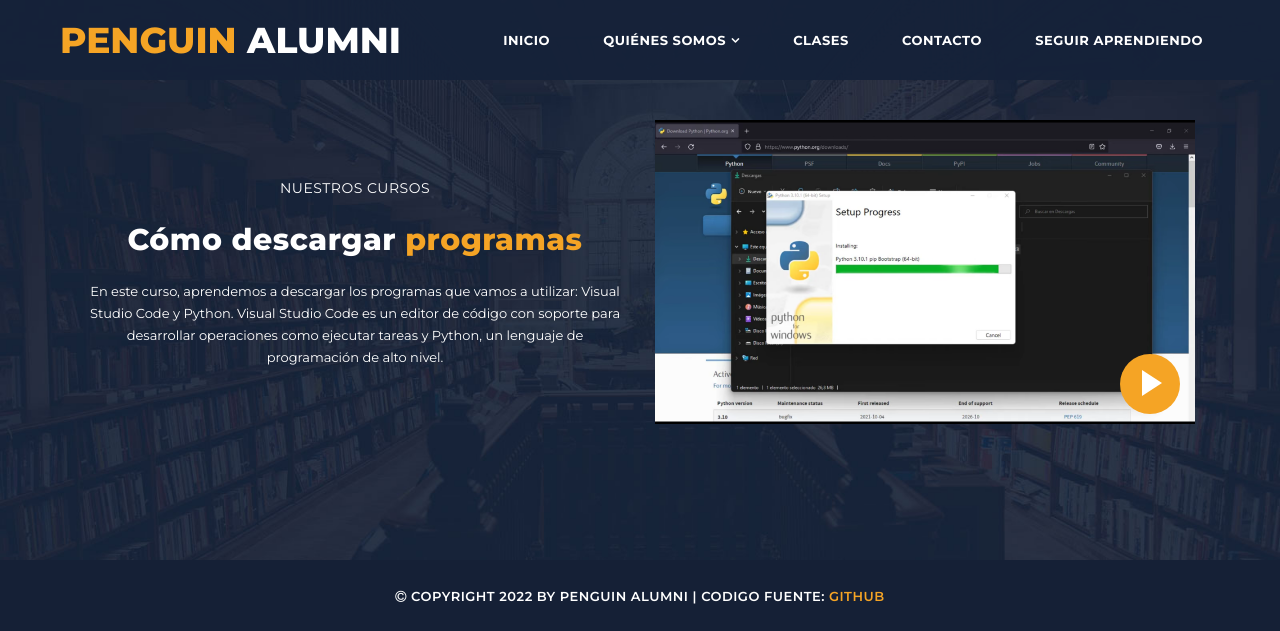
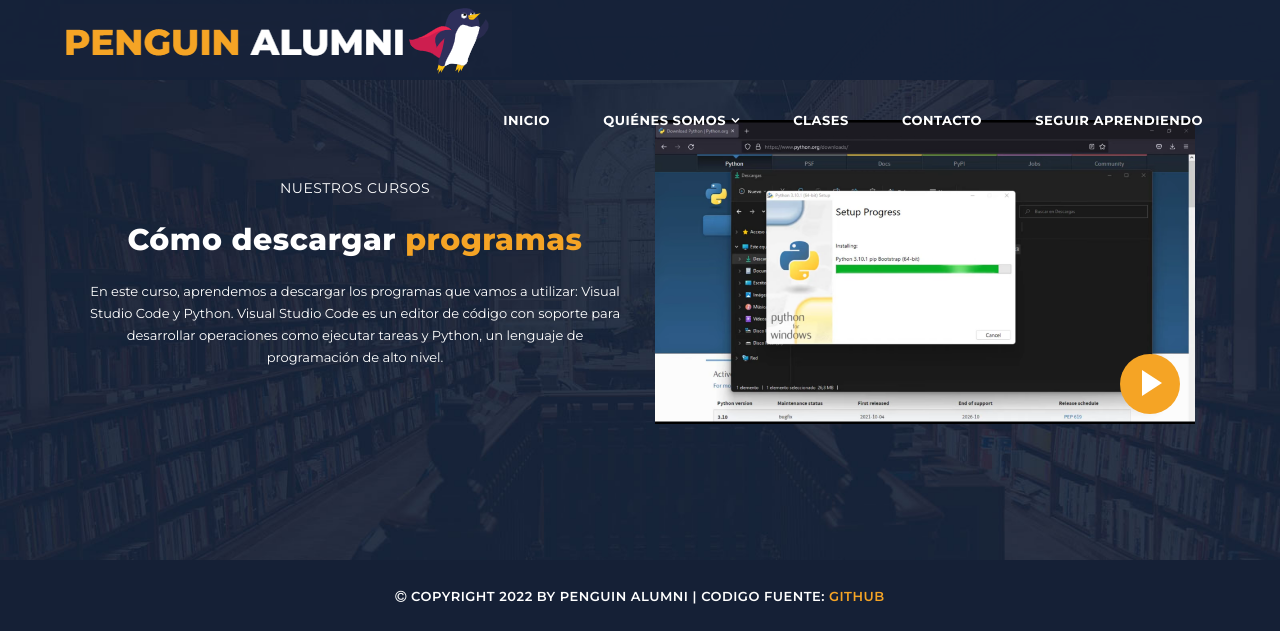
Before and after one commit to gabifleitas/bootcampv, a Flask app: page /descargar_programa in a window 1280 px wide. Shown: the top 631 px of the page. Run offline with Flask 2, Linux system fonts and the light colour scheme; some libraries are stand-ins or nearby versions.

Commit message:
AÃctualize el logo

```diff
--- a/templates/descargar_programa.html
+++ b/templates/descargar_programa.html
@@ -35,7 +35,8 @@ https://templatemo.com/tm-557-grad-school
   <!--header-->
   <header class="main-header clearfix" role="header">
     <div class="logo">
-      <a href="#"><em>PENGUIN</em> ALUMNI</a>
+            <!--a href="#"><em>PENGUIN</em> ALUMNI</a-->
+            <img src="{{url_for('static', filename='assets/images/penguiac.png')}}">
     </div>
     <a href="#menu" class="menu-link"><i class="fa fa-bars"></i></a>
     <nav id="menu" class="main-nav" role="navigation">
--- a/templates/f1_variables.html
+++ b/templates/f1_variables.html
@@ -35,7 +35,8 @@ https://templatemo.com/tm-557-grad-school
   <!--header-->
   <header class="main-header clearfix" role="header">
     <div class="logo">
-      <a href="#"><em>PENGUIN</em> ALUMNI</a>
+            <!--a href="#"><em>PENGUIN</em> ALUMNI</a-->
+            <img src="{{url_for('static', filename='assets/images/penguiac.png')}}">
     </div>
     <a href="#menu" class="menu-link"><i class="fa fa-bars"></i></a>
     <nav id="menu" class="main-nav" role="navigation">
--- a/templates/f2_operadores.html
+++ b/templates/f2_operadores.html
@@ -35,7 +35,8 @@ https://templatemo.com/tm-557-grad-school
   <!--header-->
   <header class="main-header clearfix" role="header">
     <div class="logo">
-      <a href="#"><em>PENGUIN</em> ALUMNI</a>
+            <!--a href="#"><em>PENGUIN</em> ALUMNI</a-->
+            <img src="{{url_for('static', filename='assets/images/penguiac.png')}}">
     </div>
     <a href="#menu" class="menu-link"><i class="fa fa-bars"></i></a>
     <nav id="menu" class="main-nav" role="navigation">
--- a/templates/f3_funciones.html
+++ b/templates/f3_funciones.html
@@ -35,7 +35,8 @@ https://templatemo.com/tm-557-grad-school
   <!--header-->
   <header class="main-header clearfix" role="header">
     <div class="logo">
-      <a href="#"><em>PENGUIN</em> ALUMNI</a>
+            <!--a href="#"><em>PENGUIN</em> ALUMNI</a-->
+            <img src="{{url_for('static', filename='assets/images/penguiac.png')}}">
     </div>
     <a href="#menu" class="menu-link"><i class="fa fa-bars"></i></a>
     <nav id="menu" class="main-nav" role="navigation">
--- a/templates/f4_listas.html
+++ b/templates/f4_listas.html
@@ -35,7 +35,8 @@ https://templatemo.com/tm-557-grad-school
   <!--header-->
   <header class="main-header clearfix" role="header">
     <div class="logo">
-      <a href="#"><em>PENGUIN</em> ALUMNI</a>
+            <!--a href="#"><em>PENGUIN</em> ALUMNI</a-->
+            <img src="{{url_for('static', filename='assets/images/penguiac.png')}}">
     </div>
     <a href="#menu" class="menu-link"><i class="fa fa-bars"></i></a>
     <nav id="menu" class="main-nav" role="navigation">
--- a/templates/index_original copy.html
+++ b/templates/index_original copy.html
@@ -35,7 +35,8 @@ https://templatemo.com/tm-557-grad-school
   <!--header-->
   <header class="main-header clearfix" role="header">
     <div class="logo">
-      <a href="#"><em>PENGUIN</em> ALUMNI</a>
+            <!--a href="#"><em>PENGUIN</em> ALUMNI</a-->
+            <img src="{{url_for('static', filename='assets/images/penguiac.png')}}">
     </div>
     <a href="#menu" class="menu-link"><i class="fa fa-bars"></i></a>
     <nav id="menu" class="main-nav" role="navigation">
```
